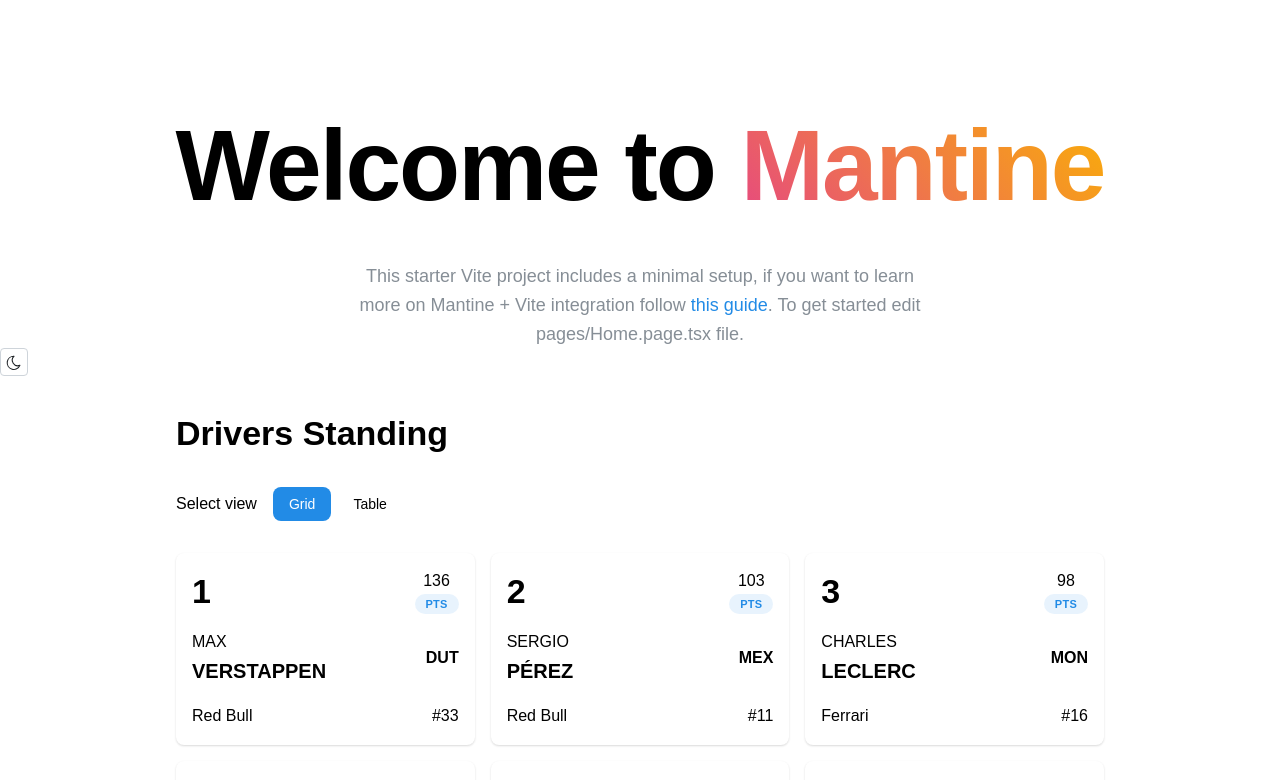
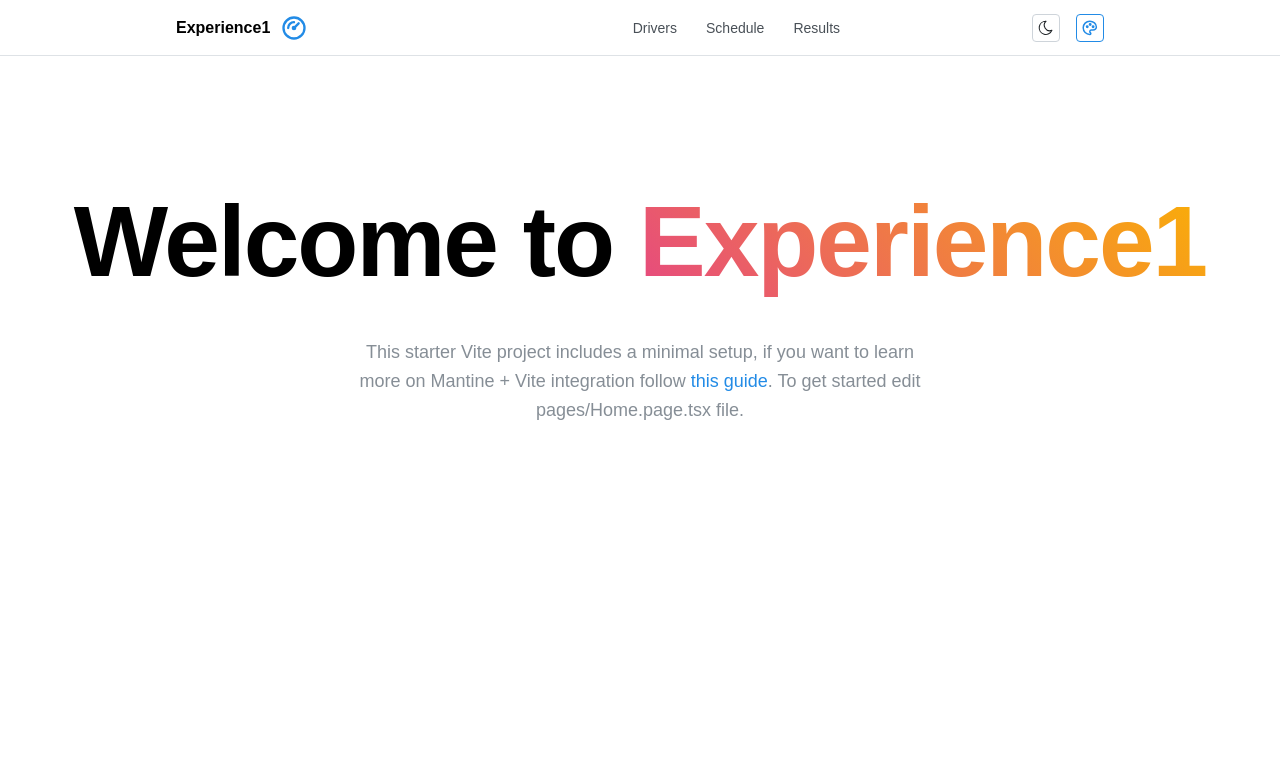
Before and after one commit to konfucius1/experience1-ui, a React (Vite) app: page / in a window 1280 px wide. Shown: the top 780 px of the page. Built offline with nearby package versions, Linux system fonts and the light colour scheme.

Commit message:
feat: clear home page

```diff
--- a/src/components/Welcome/Welcome.tsx
+++ b/src/components/Welcome/Welcome.tsx
@@ -7,7 +7,7 @@
       <Title className={classes.title} ta="center" mt={100}>
         Welcome to{' '}
         <Text inherit variant="gradient" component="span" gradient={{ from: 'pink', to: 'yellow' }}>
-          Mantine
+          Experience1
         </Text>
       </Title>
       <Text c="dimmed" ta="center" size="lg" maw={580} mx="auto" mt="xl">
--- a/src/pages/Home.page.tsx
+++ b/src/pages/Home.page.tsx
@@ -1,13 +1,11 @@
-import { DriversStanding } from '@/features/DriversStanding/DriversStanding';
 import { Welcome } from '../components/Welcome/Welcome';
-import { ColorSchemeToggle } from '../components/ColorSchemeToggle/ColorSchemeToggle';
+import { Header } from '@/components/Header/Header';
 
 export function HomePage() {
   return (
     <>
+      <Header />
       <Welcome />
-      <ColorSchemeToggle />
-      <DriversStanding />
     </>
   );
 }
```
Also changed, not shown: src/Router.tsx (deleted, +0 -13 lines).
